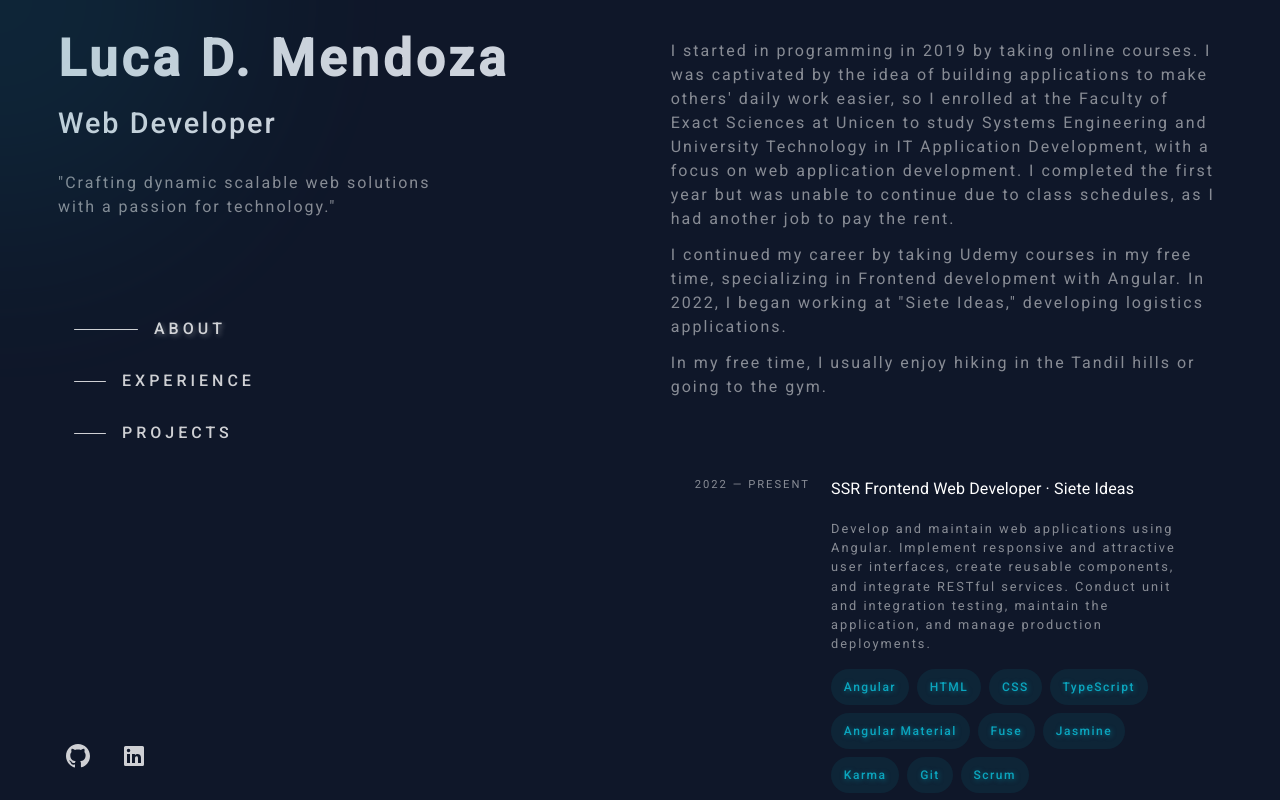
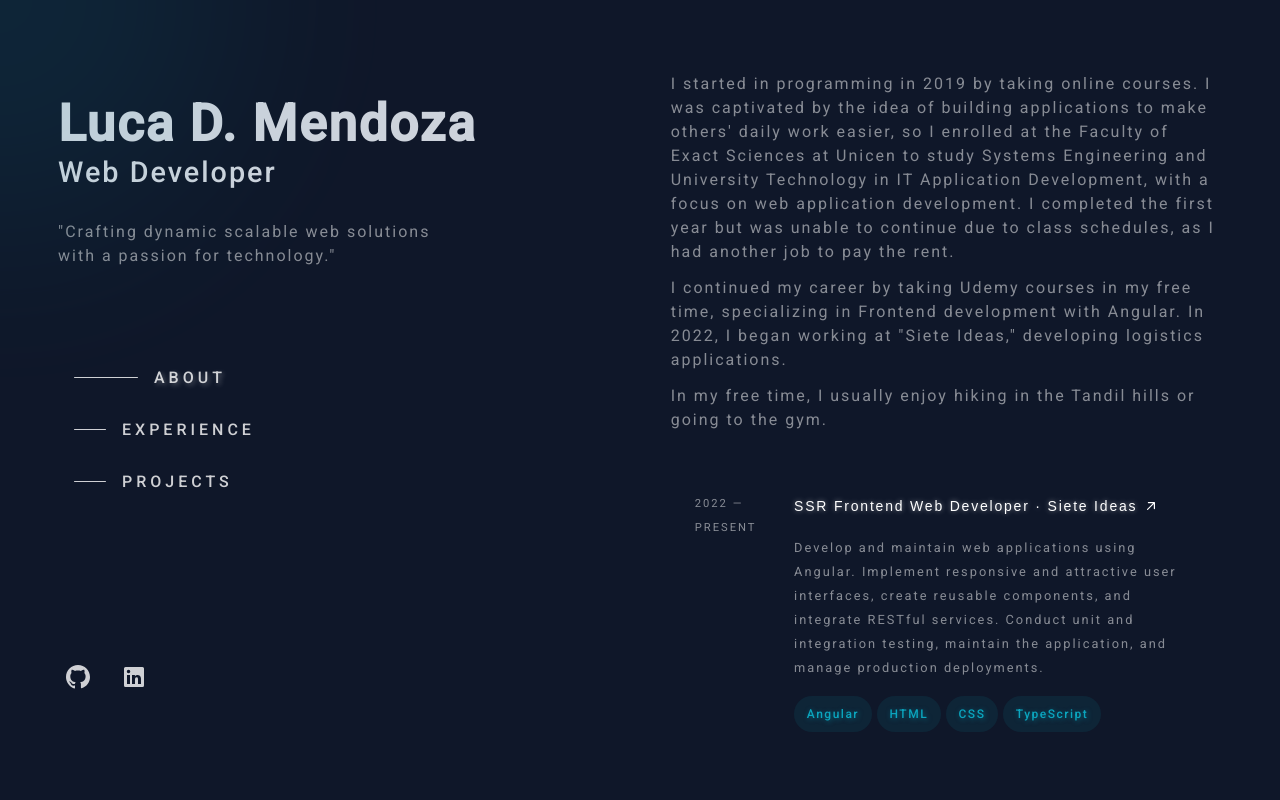
Before and after one commit to Luca-Mendoza/mein-fe, an Angular app: page /#/ in a window 1280 px wide. Built offline with nearby package versions, Linux system fonts and the light colour scheme.

Commit message:
fixer - init layout

```diff
--- a/package.json
+++ b/package.json
@@ -7,6 +7,7 @@
     "build": "ng build",
     "watch": "ng build --watch --configuration development",
     "test": "ng test",
+    "serve-mobil": "ng serve --host=0.0.0.0",
     "serve:ssr:main-fe": "node dist/main-fe/server/server.mjs"
   },
   "private": true,
--- a/src/app/public/components/button-arrow/button-arrow.component.html
+++ b/src/app/public/components/button-arrow/button-arrow.component.html
@@ -1,4 +1,4 @@
-<button class="button-arrow">
+<button (click)="openPdf()" class="button-arrow">
   <span class="hover-underline-animation">
     {{ text }}
   </span>
--- a/src/app/public/components/button-arrow/button-arrow.component.scss
+++ b/src/app/public/components/button-arrow/button-arrow.component.scss
@@ -1,8 +1,12 @@
+@use "./../../../shared/scss/variables.scss" as v;
+@use "./../../../shared/scss/mixins.scss" as mixins;
+
 .button-arrow {
   border: none;
   background: none;
   cursor: pointer;
-  padding: 0.5rem 1rem;
+  // padding: 0.5rem 1rem;
+  padding: 0;
   text-shadow: 0px 0px 5px hsl(0deg 0% 100% / 50%);
 }
 
@@ -10,9 +14,16 @@
   padding-bottom: 7px;
   letter-spacing: 1.8px;
   line-height: 20px;
-  font-size: 14px;
+  // font-size: 14px;
+  font-size: 11px;
   padding-right: 0;
   // text-transform: uppercase;
+
+
+  @include mixins.tablets {
+    font-size: 14px;;
+  }
+
 }
 
 .button-arrow svg {
--- a/src/app/public/components/button-arrow/button-arrow.component.ts
+++ b/src/app/public/components/button-arrow/button-arrow.component.ts
@@ -8,4 +8,13 @@ import { Component, Input } from '@angular/core';
 })
 export class ButtonArrowComponent {
   @Input() text!: string;
+  @Input() pdfUrl!: string; // URL del PDF
+
+  openPdf() {
+    if (this.pdfUrl) {
+      window.open(this.pdfUrl, '_blank');
+    } else {
+      console.error('PDF URL is not provided.');
+    }
+  }
 }
--- a/src/app/public/pages/home/home.component.html
+++ b/src/app/public/pages/home/home.component.html
@@ -1,4 +1,5 @@
 <section class="container-home">
+  <div class="home">
     <div class="left">
       <header
         class="home-header home-header--sticky home-header--top home-header--flex home-header--max-height home-header--width home-header--column home-header--justify home-header--padding"
@@ -195,45 +196,36 @@
             <p>
               I started in programming in 2019 by taking online courses. I was
               captivated by the idea of building applications to make others'
-            daily work easier, so I enrolled at the Faculty of Exact Sciences at
-            Unicen to study Systems Engineering and University Technology in IT
-            Application Development, with a focus on web application
+              daily work easier, so I enrolled at the Faculty of Exact Sciences
+              at Unicen to study Systems Engineering and University Technology
+              in IT Application Development, with a focus on web application
               development. I completed the first year but was unable to continue
               due to class schedules, as I had another job to pay the rent.
             </p>
 
             <p>
               I continued my career by taking Udemy courses in my free time,
-            specializing in Frontend development with Angular. In 2022, I began
-            working at "Siete Ideas," developing logistics applications.
+              specializing in Frontend development with Angular. In 2022, I
+              began working at "Siete Ideas," developing logistics applications.
             </p>
 
             <p>
-            In my free time, I usually enjoy hiking in the Tandil hills or going
-            to the gym.
+              In my free time, I usually enjoy hiking in the Tandil hills or
+              going to the gym.
             </p>
           </section>
         </div>
         <div class="item item__experience">
           <section id="sectionExperience" class="section section__experience">
-          <!-- <div class="experience">
-            <div class="date"><span>2024 — Present</span></div>
-            <div class="info">
-              <h3>Senior Frontend Engineer, Accessibility ·</h3>
-
-              <p>
-                Build and maintain critical components used to construct
-                Klaviyo’s frontend, across the whole product. Work closely with
-                cross-functional teams, including developers, designers, and
-                product managers, to implement and advocate for best practices
-                in web accessibility.
-              </p>
-            </div>
-          </div> -->
             <div class="experience">
               <div class="date"><span>2022 — Present</span></div>
               <div class="info">
-              <h3>SSR Frontend Web Developer · Siete Ideas</h3>
+                <h3>
+                  <app-button-arrow
+                    [pdfUrl]="'http://www.sieteideas.com.ar/'"
+                    [text]="'SSR Frontend Web Developer · Siete Ideas'"
+                  ></app-button-arrow>
+                </h3>
                 <p>
                   Develop and maintain web applications using Angular. Implement
                   responsive and attractive user interfaces, create reusable
@@ -257,7 +249,10 @@
             </div>
 
             <div class="actions">
-            <app-button-arrow [text]="'View Full Résumé'"></app-button-arrow>
+              <app-button-arrow
+                [pdfUrl]="pdfUrl"
+                [text]="'View Full Portfolio'"
+              ></app-button-arrow>
             </div>
           </section>
         </div>
@@ -273,8 +268,8 @@
                   Developed a comprehensive e-commerce platform using the MEAN
                   stack (MongoDB, Express.js, Angular, Node.js) combined with
                   GraphQL. The project involved implementing payment processing
-                with Stripe, automatic email notifications with Nodemailer, and
-                deploying the application on various platforms including
+                  with Stripe, automatic email notifications with Nodemailer,
+                  and deploying the application on various platforms including
                   Netlify, Heroku, and MongoDB Atlas.
                 </p>
                 <div class="chips">
@@ -294,4 +289,5 @@
         </div>
       </div>
     </div>
+  </div>
 </section>
--- a/src/app/public/pages/home/home.component.scss
+++ b/src/app/public/pages/home/home.component.scss
@@ -1,3 +1,6 @@
+@use "./../../../shared/scss/variables.scss" as v;
+@use "./../../../shared/scss/mixins.scss" as mixins;
+
 a {
   all: unset; /* Resetea todos los estilos */
   display: inline; /* Especifica el display estándar para los enlaces */
@@ -31,17 +34,44 @@ p {
   align-items: center;
   padding: 0 5rem;
 
+  .home {
+    margin: 2rem 0;
+    width: 100%;
+    height: 100%;
+    overflow-y: auto;
+
+    @include mixins.laptop {
+      display: flex;
+      justify-content: center;
+      align-items: center;
+      overflow: hidden;
+    }
+  }
+
   .left {
     width: 100%;
-    height: 746px;
+    height: 100%;
     flex: 1;
+
+    @include mixins.laptop {
+      display: flex;
+      justify-content: space-between;
+      align-items: center;
+
+      max-height: calc(100% - 8rem);
+    }
 
     .home-header {
       display: flex;
       height: 100%;
       flex-direction: column;
-      justify-content: space-between;
+      justify-content: center;
       padding: 0 2rem;
+
+      @include mixins.laptop {
+        padding: 2rem;
+        justify-content: space-around;
+      }
 
       &__content {
         display: flex;
@@ -50,21 +80,33 @@ p {
       }
 
       &__title {
-        font-size: 3.2rem;
+        font-size: 1.8rem;
         font-weight: 600;
-        letter-spacing: 4px;
-        // line-height: 1px;
+        letter-spacing: 1.8px;
+        line-height: 1px;
         color: rgba(226, 232, 240, 0.9);
         padding: 1rem 0;
+
+        @include mixins.tablets {
+          font-size: 2.4rem;
+        }
+
+        @include mixins.laptop {
+          font-size: 3.2rem;
+        }
 
         &-link {
         }
       }
 
       &__subtitle {
-        font-size: 1.8rem;
+        font-size: 1.6rem;
         letter-spacing: 2px;
         color: rgba(226, 232, 240, 0.9);
+
+        @include mixins.tablets {
+          font-size: 1.8rem;
+        }
       }
 
       &__description {
@@ -134,24 +176,35 @@ p {
   .right {
     flex: 1;
     width: 100%;
-    height: 946px;
-    overflow: hidden;
+    height: 100%;
+    // overflow: hidden;
+
+    @include mixins.laptop {
+      display: flex;
+      justify-content: space-around;
+      align-items: center;
+    }
 
     .items {
-      padding-top: 6rem;
-      padding-bottom: 6rem;
+      // padding-top: 6rem;
+      // padding-bottom: 6rem;
       // display: flex;
       // flex-direction: column;
       // align-items: center;
-      max-height: calc(100% - 12rem);
-      overflow-y: auto;
+      // max-height: calc(100% - 12rem);
+      // overflow-y: auto;
+
+      @include mixins.laptop {
+        overflow-y: auto;
+        max-height: calc(100% - 8rem);
+      }
 
       .item {
         width: 100%;
         display: flex;
         align-items: center;
         justify-content: center;
-        padding: 1rem 0;
+        padding: .5rem 0;
 
         .section {
           width: 90%;
@@ -170,30 +223,56 @@ p {
             // height: 120px;
             display: flex;
             justify-content: space-between;
-            gap: 1rem;
-            margin: 1rem 0;
+            // gap: 1rem;
+            gap: 0.5rem;
+            // margin: 1rem 0;
             border-radius: 12px;
-            padding: 1rem 1.5rem;
+            padding: 1rem;
+
+            @include mixins.tablets {
+              padding: 1rem 1.5rem;
+              gap: 1rem;
+              margin: 1rem 0;
+            }
 
             .date {
-              width: 25%;
+              width: 20%;
               height: 100%;
               display: flex;
 
               span {
-                font-size: 0.7rem;
+                // font-size: 0.7rem;
+                font-size: 11px;
+
                 // line-height: 1.5rem;
                 text-transform: uppercase;
                 letter-spacing: 2px;
                 color: rgba(255, 255, 255, 0.5);
+
+                @include mixins.tablets {
+                  font-size: 0.7rem;
+                  line-height: 1.5rem;
+                }
               }
             }
             .info {
               width: 75%;
+              // min-width: 398px;
+              min-width: 308px;
+
+              @include mixins.tablets {
+                min-width: 398px;
+              }
 
               p {
-                font-size: 0.8rem;
+                // font-size: 0.8rem;
+                font-size: 11px;
                 line-height: 1.2rem;
+
+                @include mixins.tablets {
+                  font-size: 0.8rem;
+                  line-height: 1.5rem;
+                }
               }
             }
           }
@@ -255,7 +334,7 @@ p {
   display: flex;
   flex-wrap: wrap;
   align-items: center;
-  gap: 0.5rem;
+  gap: 0.3rem;
   .chip {
     font-size: 0.75rem;
     font-weight: 500;
--- a/src/app/public/pages/home/home.component.ts
+++ b/src/app/public/pages/home/home.component.ts
@@ -15,6 +15,7 @@ export class HomeComponent {
 
   // Definir el enlace activo
   activeLink: string = 'About';
+  pdfUrl: any = './../../../../assets/data/Luca-mendoza-Currículum.pdf';
 
   // Definir los enlaces de navegación
   navLinks = [
--- /dev/null
+++ b/src/app/shared/scss/mixins.scss
@@ -0,0 +1,26 @@
+@use './variables.scss' as v;
+
+@mixin phone {
+    @media (min-width: v.$phone) {
+        @content;
+    }
+}
+
+@mixin tablets {
+    @media (min-width: v.$tablets) {
+        @content;
+    }
+}
+
+@mixin laptop {
+    @media (min-width: v.$laptop) {
+        @content;
+    }
+}
+
+
+@mixin desktop {
+    @media (min-width: v.$desktop) {
+        @content;
+    }
+}
--- /dev/null
+++ b/src/app/shared/scss/variables.scss
@@ -0,0 +1,77 @@
+$primary: #27282d;
+$secondary: #3fc9e4;
+/* $primary: #27282D;
+$secondary: #3FC9E4; */
+
+$warning: #b95700;
+$error: #f44336;
+
+$active: #0cb039;
+$inactive: #f44336;
+
+/* [23:04, 15/3/2024] Pato: #18993b
+[23:04, 15/3/2024] Pato: #128731
+[23:04, 15/3/2024] Pato: #0a7828 */
+
+/* MAIN */
+$background: #0f172a;
+$background-opacity: rgba(15, 23, 42, 0.7);
+$background-sidebar: #0000007a;
+$background-secondary: #1e293b;
+$background-secondary-opacity: rgba(38, 150, 242, 0.1);
+$background-card: rgba(255, 255, 255, 0.1);
+$border-color: #3e4a63;
+$secondary-border-color: rgb(71 71 71 / 50%);
+$background-transparent: transparent;
+$font-principal: #f4f4f4;
+$font-secondary: #2196f3;
+
+$background-linear-right: linear-gradient(
+  to right,
+  $background-secondary,
+  transparent
+);
+
+$hover: #3a547ec0;
+
+// box-shadow
+
+$primary-box-shadow: 6px 6px 30px 0px rgba(0, 0, 0, 0.25);
+
+$text-box-shadow: 2px 2px 4px rgba(255, 255, 255, 0.3);
+
+$primary-box-shadow-50: 6px 6px 30px 0px rgba(0, 0, 0, 0.5);
+
+$primary-box-shadow-80: 6px 6px 30px 0px rgba(0, 0, 0, 0.8);
+
+$secondary-box-shadow: 0px 0px 5px 0px rgba(0, 0, 0, 0.25);
+
+/* Landing Event Tickets */
+$background-tickets: #041744;
+
+/* $background: #f8fafc;*/
+// Navbar
+$nav-active: #757575;
+
+// SubNavbar
+$sub-nav-border: #c3c3c3;
+$disabled: #c5c5c5;
+$color-disabled: #8b8e92;
+
+$primary: #27282d;
+$primary-opacity: #2897f380;
+$primary-variant: #3f51b5;
+$secondary: #03dac6;
+$secondary-variant: #018786;
+
+$primary-action: #2196f3;
+
+// Media Queries
+$phone: 480px;
+$tablets: 768px;
+$laptop: 1024px;
+$desktop: 1440px;
+
+// Border PX
+$border-radius: 12px;
+$border-radius-5: 5px;
```
Also changed, not shown: 1 other file (tests, documents, lock files or other folders). Lines whose indentation alone changed are shown as unchanged.
